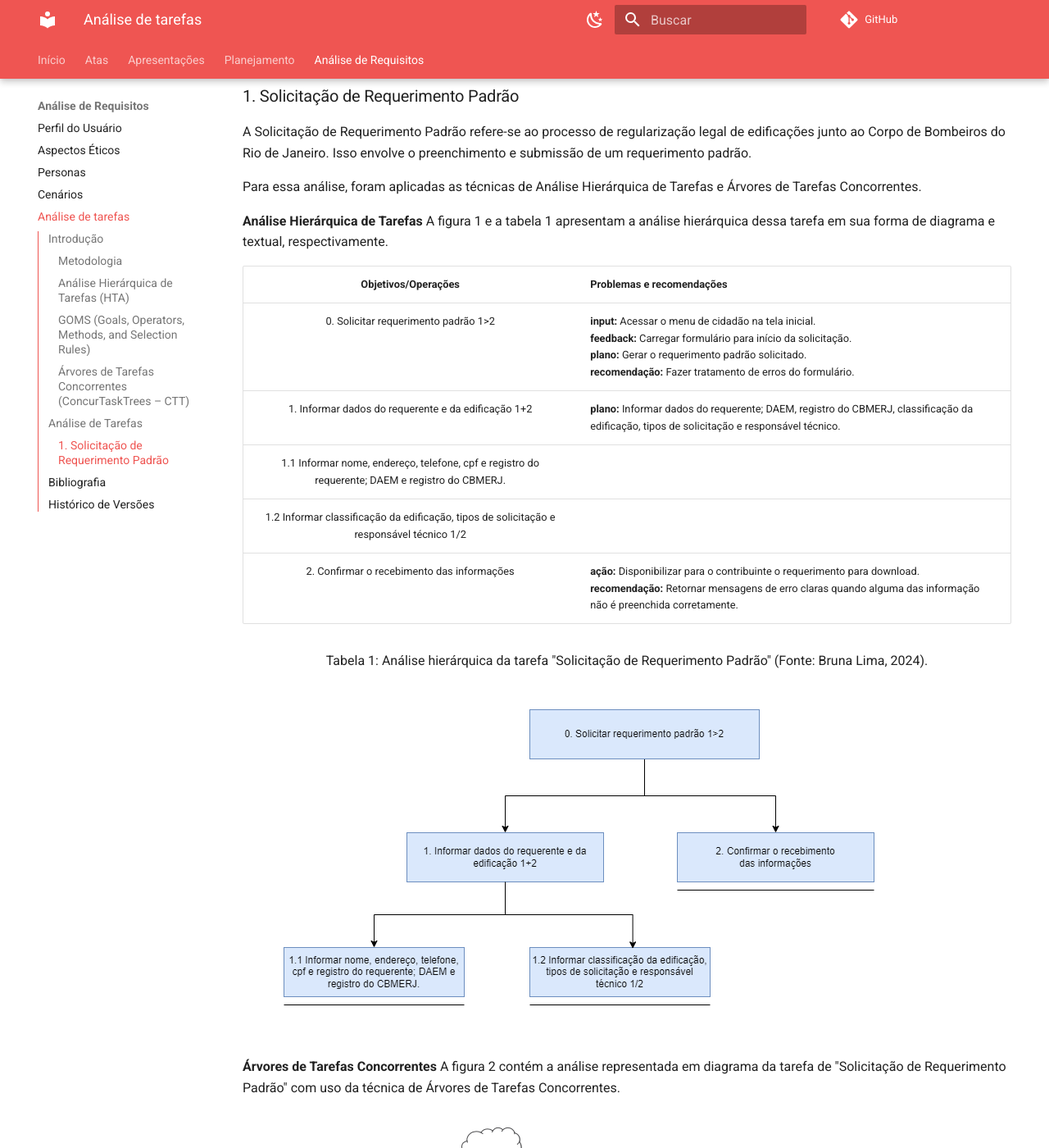
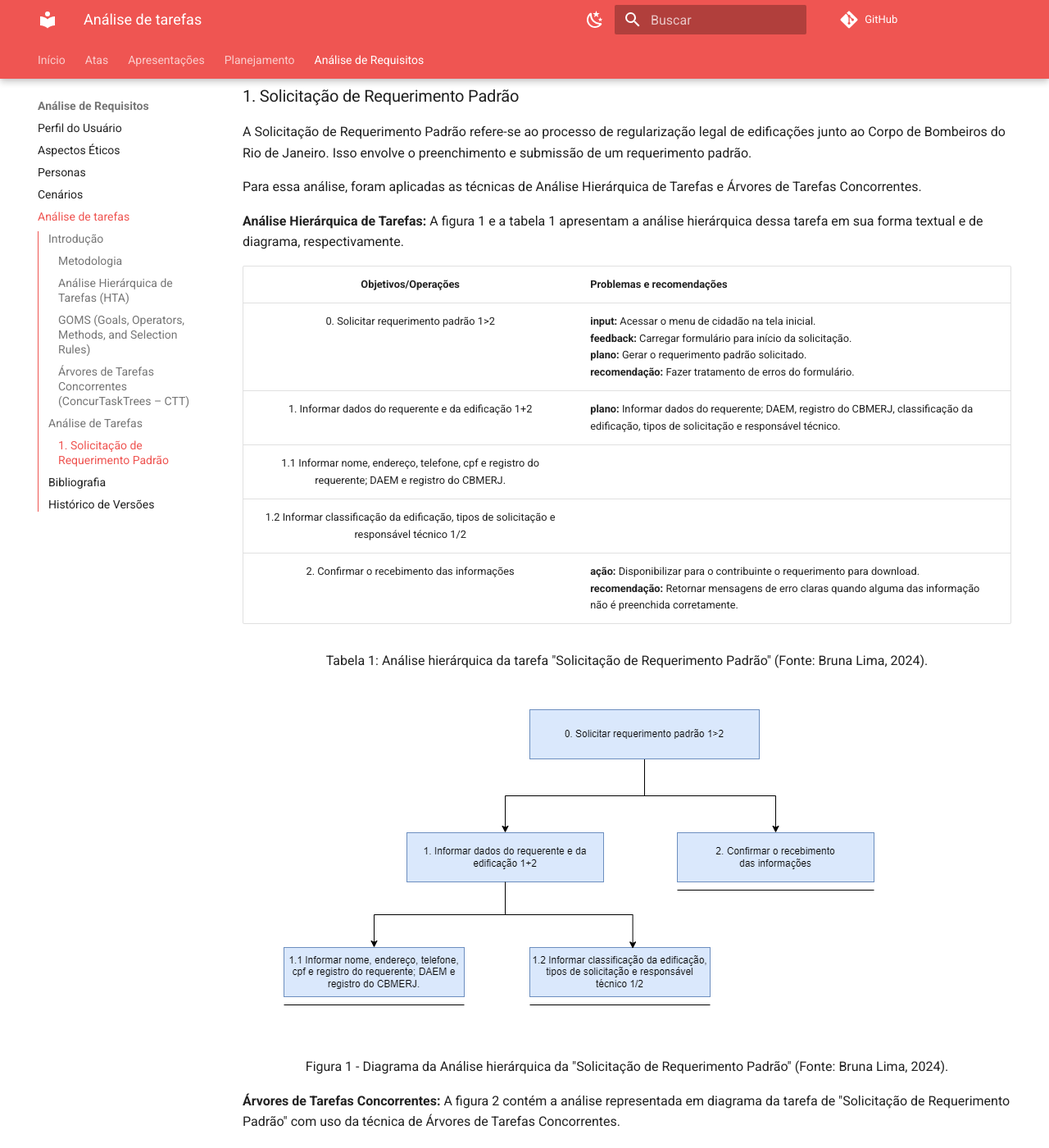
Before and after one commit to Interacao-Humano-Computador/2024.1-CBMERJ, an MkDocs documentation site: the page built from docs/analise_requisitos/analise_tarefas.md, in a window 1280 px wide and 1400 px high, scrolled down 778 px. Shown: the whole window at 82% size. Built offline with MkDocs 1.6.1 and Material for MkDocs 9.7.7, drawn with Linux system fonts in a browser that asks for light colours; comment, search, counter and statistics services are not loaded; some of the changed text lies outside the part shown.

Commit message:
Correção das legendas

```diff
--- a/docs/analise_requisitos/analise_tarefas.md
+++ b/docs/analise_requisitos/analise_tarefas.md
@@ -19,8 +19,7 @@ A Solicitação de Requerimento Padrão refere-se ao processo de regularização
 
 Para essa análise, foram aplicadas as técnicas de Análise Hierárquica de Tarefas e Árvores de Tarefas Concorrentes.
 
-**Análise Hierárquica de Tarefas**
-A figura 1 e a tabela 1 apresentam a análise hierárquica dessa tarefa em sua forma de diagrama e textual, respectivamente.
+**Análise Hierárquica de Tarefas:** A figura 1 e a tabela 1 apresentam a análise hierárquica dessa tarefa em sua forma textual e de diagrama, respectivamente.
 
 |    Objetivos/Operações    |    Problemas e recomendações    |
 | :-----------------------: | ------------------------------- |
@@ -31,12 +30,13 @@ A figura 1 e a tabela 1 apresentam a análise hierárquica dessa tarefa em sua f
 | 2. Confirmar o recebimento das informações | **ação:** Disponibilizar para o contribuinte o requerimento para download.<br> **recomendação:** Retornar mensagens de erro claras quando alguma das informação não é preenchida corretamente. |
 <p align="center">Tabela 1: Análise hierárquica da tarefa "Solicitação de Requerimento Padrão" (Fonte: Bruna Lima, 2024). </p>
 
-![Figura 1 - Diagrama da Análise hierárquica da "Solicitação de Requerimento Padrão" (Fonte: Bruna Lima, 2024).](img/hta-diagrama-tarefa-1.png)
+![](img/hta-diagrama-tarefa-1.png)
+<p align="center">Figura 1 - Diagrama da Análise hierárquica da "Solicitação de Requerimento Padrão" (Fonte: Bruna Lima, 2024). </p>
 
-**Árvores de Tarefas Concorrentes**
-A figura 2 contém a análise representada em diagrama da tarefa de "Solicitação de Requerimento Padrão" com uso da técnica de Árvores de Tarefas Concorrentes.
+**Árvores de Tarefas Concorrentes:** A figura 2 contém a análise representada em diagrama da tarefa de "Solicitação de Requerimento Padrão" com uso da técnica de Árvores de Tarefas Concorrentes.
 
-![Figura 2 - Diagrama da Árvores de Tarefas Concorrentes da "Solicitação de Requerimento Padrão" (Fonte: Bruna Lima, 2024).](img/ctt-diagrama-tarefa-1.png)
+![](img/ctt-diagrama-tarefa-1.png)
+<p align="center">Figura 2 - Diagrama da Árvores de Tarefas Concorrentes da "Solicitação de Requerimento Padrão" (Fonte: Bruna Lima, 2024). </p>
 
 ## Bibliografia
 > 1. Barbosa, S. D. J.; Silva, B. S. da; Silveira, M. S.; Gasparini, I.; Darin, T.; Barbosa, G. D. J. Interação Humano-Computador e Experiência do usuário. (2021)
```
